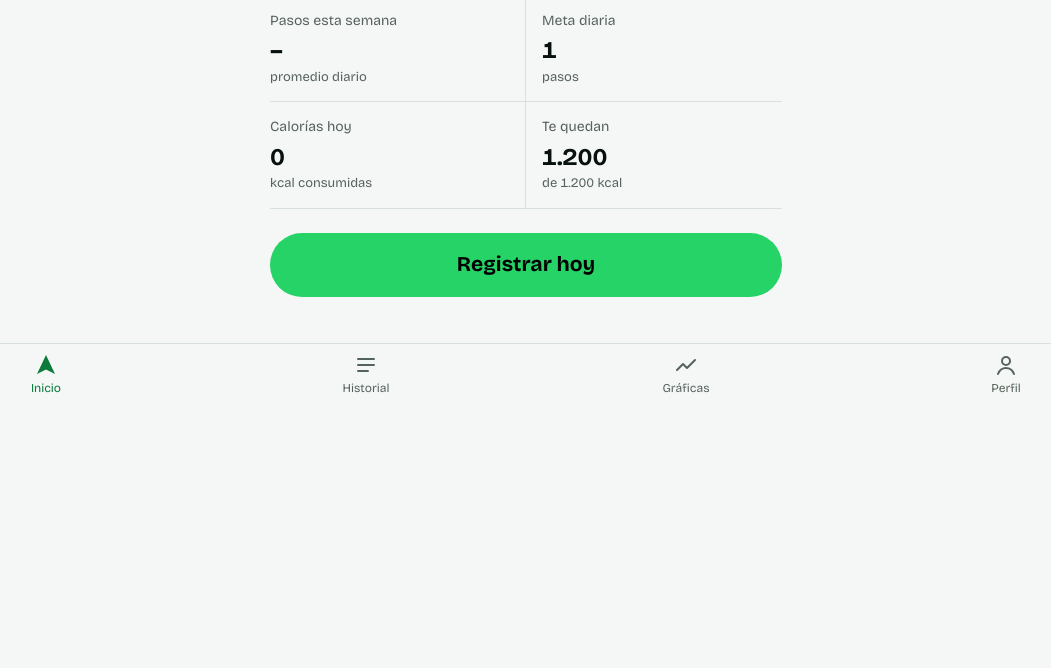
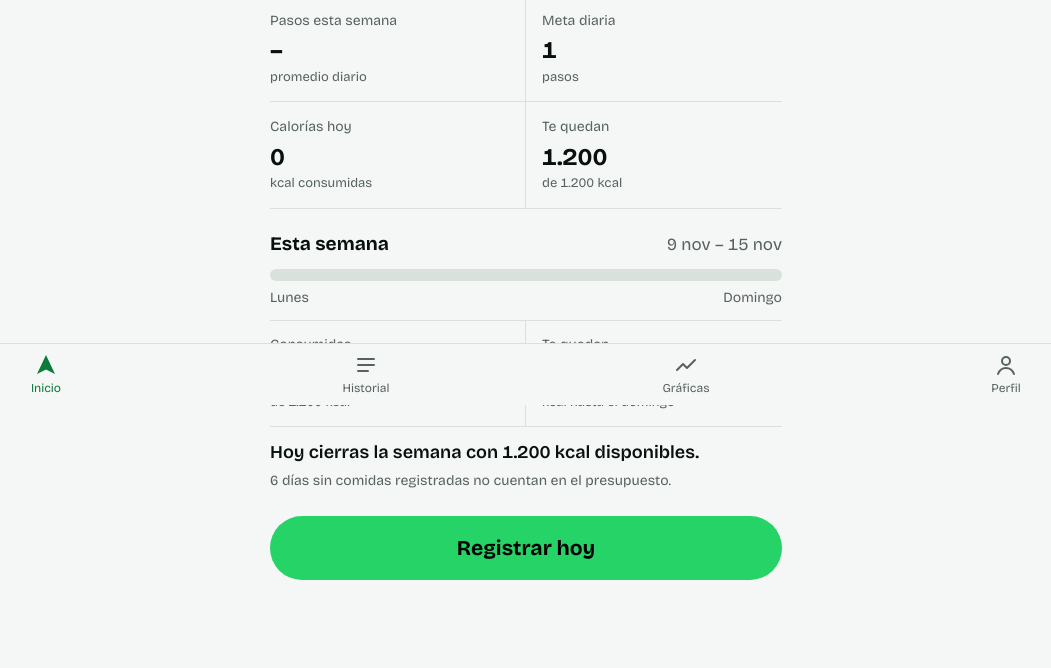
Before and after one commit to watuesta/rumbo, a Django app: page / in a window 1280 px wide. Shown: the part 395-1063 px from the top of the page, without its empty margins (114-1165 px from the left). Before the commit the page ends 788 px from the top, so only its background shows below. Run offline with Django 5.2, Linux system fonts and the light colour scheme; a user stored in the database is signed in; tables that the repository leaves empty hold one stand-in row (values such as "Sample post").

Commit message:
Muestra las calorías de la semana en el inicio
Suma las comidas de lunes a hoy frente a un presupuesto semanal: el objetivo
de cada día (con sus calorías activas) de hoy, de los días que faltan y de
los días pasados con comidas. Muestra lo que queda hasta el domingo y el
promedio disponible por día, con avisos si hay días sin comidas o si el
promedio baja del mínimo seguro.

Co-Authored-By: Claude Opus 5.5 <noreply@anthropic.com>

```diff
--- a/seguimiento/calculos.py
+++ b/seguimiento/calculos.py
@@ -45,9 +45,14 @@ def promedio_movil(pesajes, fechas, ventana=7):
     return resultado
 
 
+def lunes_de(hoy):
+    """Primer día de la semana de `hoy`: las semanas van de lunes a domingo."""
+    return hoy - timedelta(days=hoy.weekday())
+
+
 def promedio_pasos_semana(pasos_por_fecha, hoy):
     """Promedio de pasos de lunes a hoy, contando solo los días con pasos."""
-    lunes = hoy - timedelta(days=hoy.weekday())
+    lunes = lunes_de(hoy)
     valores = [p for f, p in pasos_por_fecha.items() if lunes <= f <= hoy and p is not None]
     return round(sum(valores) / len(valores)) if valores else None
 
@@ -82,6 +87,35 @@ def objetivo_del_dia(objetivo, calorias_activas):
     return objetivo + (calorias_activas or 0)
 
 
+def calorias_semana(objetivo, calorias_por_fecha, activas_por_fecha, hoy):
+    """Calorías de la semana de lunes a domingo frente a su presupuesto.
+
+    El presupuesto suma el objetivo del día (con sus activas) de hoy, de los días
+    que faltan hasta el domingo y de los días pasados con comidas: un día sin
+    anotar no se vuelve margen para el resto de la semana. `por_dia` reparte lo
+    que quedaba al empezar el día entre hoy y el domingo, para que lo comido hoy
+    no achique el promedio.
+    """
+    lunes = lunes_de(hoy)
+    domingo = lunes + timedelta(days=6)
+    pasados = dias_entre(lunes, hoy - timedelta(days=1))
+    con_comidas = [d for d in pasados if calorias_por_fecha.get(d)]
+    restantes = dias_entre(hoy, domingo)
+    presupuesto = sum(objetivo_del_dia(objetivo, activas_por_fecha.get(d)) for d in con_comidas + restantes)
+    consumidas = sum(c for d, c in calorias_por_fecha.items() if lunes <= d <= hoy and c)
+    restan = presupuesto - consumidas
+    return {
+        "lunes": lunes,
+        "domingo": domingo,
+        "consumidas": consumidas,
+        "presupuesto": presupuesto,
+        "restan": restan,
+        "dias_restantes": len(restantes),
+        "por_dia": round((restan + (calorias_por_fecha.get(hoy) or 0)) / len(restantes)),
+        "dias_sin_comidas": len(pasados) - len(con_comidas),
+    }
+
+
 def dias_en_objetivo(calorias, objetivos):
     """Cuántos de los días con comidas quedaron en o por debajo de su objetivo.
 
--- a/seguimiento/templates/seguimiento/inicio.html
+++ b/seguimiento/templates/seguimiento/inicio.html
@@ -51,5 +51,46 @@
   </div>
 </dl>
 
+{% if semana %}
+<section class="seccion semana" aria-labelledby="semana-titulo">
+  <div class="seccion-titulo">
+    <h2 id="semana-titulo">Esta semana</h2>
+    <span>{{ semana.lunes|date:"j M"|lower }} – {{ semana.domingo|date:"j M"|lower }}</span>
+  </div>
+
+  <div class="medidor{% if semana.restan < 0 %} medidor-pasado{% endif %}"
+       style="--uso: {% widthratio semana.consumidas semana.presupuesto 100 %}%" role="img"
+       aria-label="{{ semana.consumidas }} de {{ semana.presupuesto }} kcal de la semana"></div>
+  <div class="trayecto-extremos"><span>Lunes</span><span>Domingo</span></div>
+
+  <dl class="cifras">
+    <div>
+      <dt>Consumidas</dt>
+      <dd>{{ semana.consumidas }}<small>de {{ semana.presupuesto }} kcal</small></dd>
+    </div>
+    <div>
+      <dt>{% if semana.restan >= 0 %}Te quedan{% else %}Te pasaste{% endif %}</dt>
+      <dd>{{ semana.restan|absoluto }}<small>{% if semana.restan >= 0 %}kcal hasta el domingo{% else %}kcal sobre el presupuesto{% endif %}</small></dd>
+    </div>
+  </dl>
+
+  {% if semana.restan >= 0 %}
+    <p class="semana-dia">
+      {% if semana.dias_restantes == 1 %}Hoy cierras la semana con {{ semana.por_dia }} kcal disponibles.{% else %}Puedes comer unas {{ semana.por_dia }} kcal por día durante los {{ semana.dias_restantes }} días que quedan.{% endif %}
+    </p>
+    {% if semana.por_dia < calorias.minimo %}
+      <p class="semana-nota">Es menos de {{ calorias.minimo }} kcal por día, el mínimo seguro. No bajes de ahí para compensar.</p>
+    {% endif %}
+  {% else %}
+    <p class="semana-dia">Ya pasaste el presupuesto de la semana. El lunes empieza uno nuevo.</p>
+  {% endif %}
+  {% if semana.dias_sin_comidas %}
+    <p class="semana-nota">
+      {{ semana.dias_sin_comidas }} día{{ semana.dias_sin_comidas|pluralize }} sin comidas registradas no cuenta{{ semana.dias_sin_comidas|pluralize:"n" }} en el presupuesto.
+    </p>
+  {% endif %}
+</section>
+{% endif %}
+
 <a class="boton boton-grande" href="{% url 'hoy' %}">Registrar hoy</a>
 {% endblock %}
--- a/seguimiento/views.py
+++ b/seguimiento/views.py
@@ -73,17 +73,23 @@ def inicio(request):
     perfil = request.perfil
     hoy = timezone.localdate()
     ultimo = ultimo_pesaje(request.user)
-    pasos_semana = dict(
-        RegistroDiario.objects.filter(
-            usuario=request.user, fecha__gte=hoy - timedelta(days=hoy.weekday())
-        ).values_list("fecha", "pasos")
+    lunes = calculos.lunes_de(hoy)
+    registros_semana = RegistroDiario.objects.filter(usuario=request.user, fecha__gte=lunes, fecha__lte=hoy)
+    pasos_semana = {r.fecha: r.pasos for r in registros_semana}
+    activas_semana = {r.fecha: r.calorias_activas for r in registros_semana}
+    calorias_semana = dict(
+        Comida.objects.filter(usuario=request.user, fecha__gte=lunes, fecha__lte=hoy)
+        .values("fecha")
+        .annotate(total=Sum("calorias"))
+        .values_list("fecha", "total")
     )
     peso = ultimo.peso if ultimo else perfil.peso_inicial
-    consumidas = Comida.objects.filter(usuario=request.user, fecha=hoy).aggregate(t=Sum("calorias"))["t"] or 0
+    consumidas = calorias_semana.get(hoy, 0)
     calorias = calorias_del_perfil(perfil, peso)
-    registro_hoy = RegistroDiario.objects.filter(usuario=request.user, fecha=hoy).first()
-    activas = registro_hoy.calorias_activas if registro_hoy else None
-    objetivo = calculos.objetivo_del_dia(calorias["objetivo"], activas) if calorias else None
+    objetivo = calculos.objetivo_del_dia(calorias["objetivo"], activas_semana.get(hoy)) if calorias else None
+    semana = (
+        calculos.calorias_semana(calorias["objetivo"], calorias_semana, activas_semana, hoy) if calorias else None
+    )
     return render(
         request,
         "seguimiento/inicio.html",
@@ -99,6 +105,7 @@ def inicio(request):
             "calorias": calorias,
             "objetivo": objetivo,
             "restan": objetivo - consumidas if objetivo is not None else None,
+            "semana": semana,
         },
     )
 
--- a/static/css/rumbo.css
+++ b/static/css/rumbo.css
@@ -332,6 +332,46 @@ h2 {
   color: var(--tenue);
 }
 
+/* ---------- Inicio: la semana ---------- */
+
+/* Parte del presupuesto de lunes a domingo ya consumida; --uso puede pasar de
+   100 % y la barra se queda llena en rojo. */
+.medidor {
+  --uso: 0%;
+  position: relative;
+  height: 0.75rem;
+  border-radius: 999px;
+  background: var(--linea);
+  overflow: hidden;
+}
+.medidor::after {
+  content: "";
+  position: absolute;
+  inset: 0 auto 0 0;
+  width: min(var(--uso), 100%);
+  border-radius: inherit;
+  background: var(--acento);
+  animation: avanzar 1.1s cubic-bezier(0.2, 0.7, 0.2, 1) both;
+}
+.medidor-pasado::after {
+  background: var(--peligro);
+}
+.semana p {
+  margin-bottom: 0;
+}
+.semana > .trayecto-extremos,
+.semana > .semana-nota {
+  margin-top: 0.4rem;
+}
+.semana-dia {
+  font-size: 1.125rem;
+  font-weight: 600;
+}
+.semana-nota {
+  font-size: 0.875rem;
+  color: var(--tenue);
+}
+
 /* ---------- Botones ---------- */
 
 .boton {
```
Also changed, not shown: seguimiento/tests/test_calculos.py (+48 -1 lines), seguimiento/tests/test_vistas.py (+27 -0 lines).
